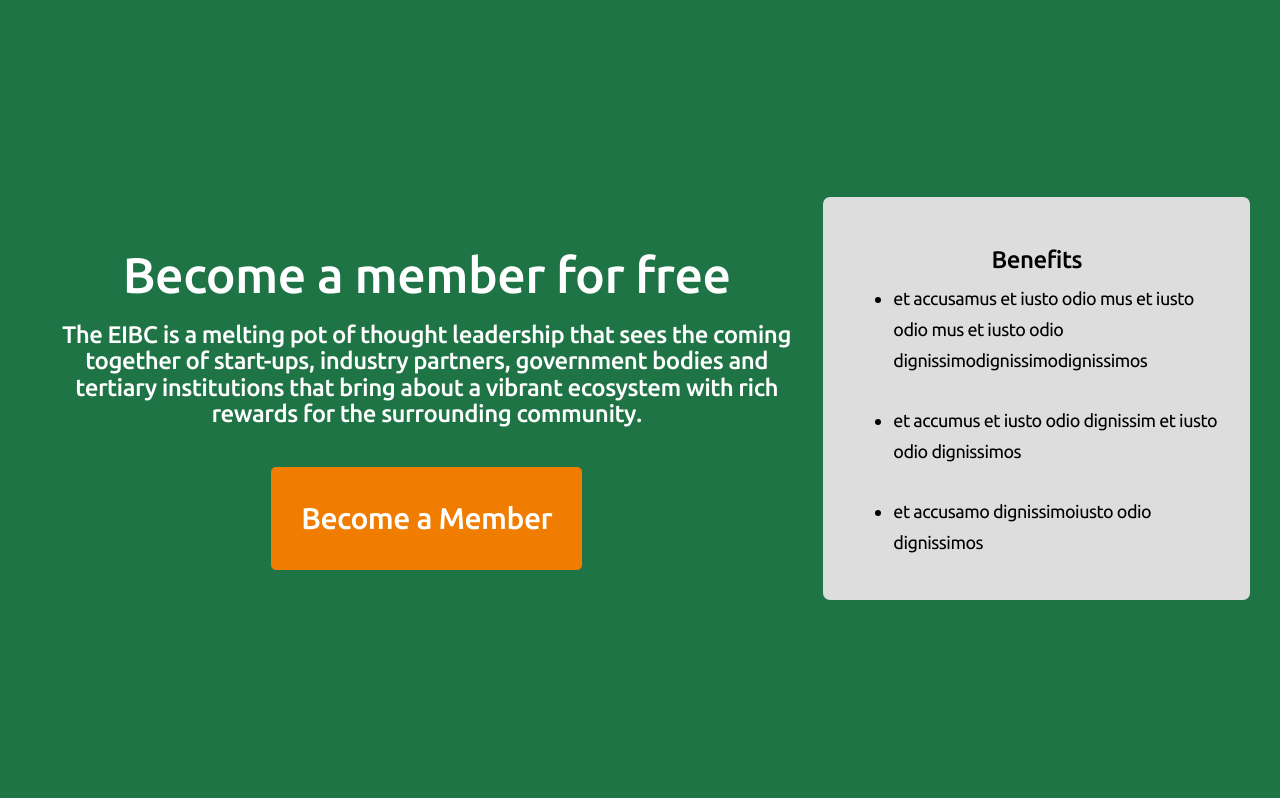
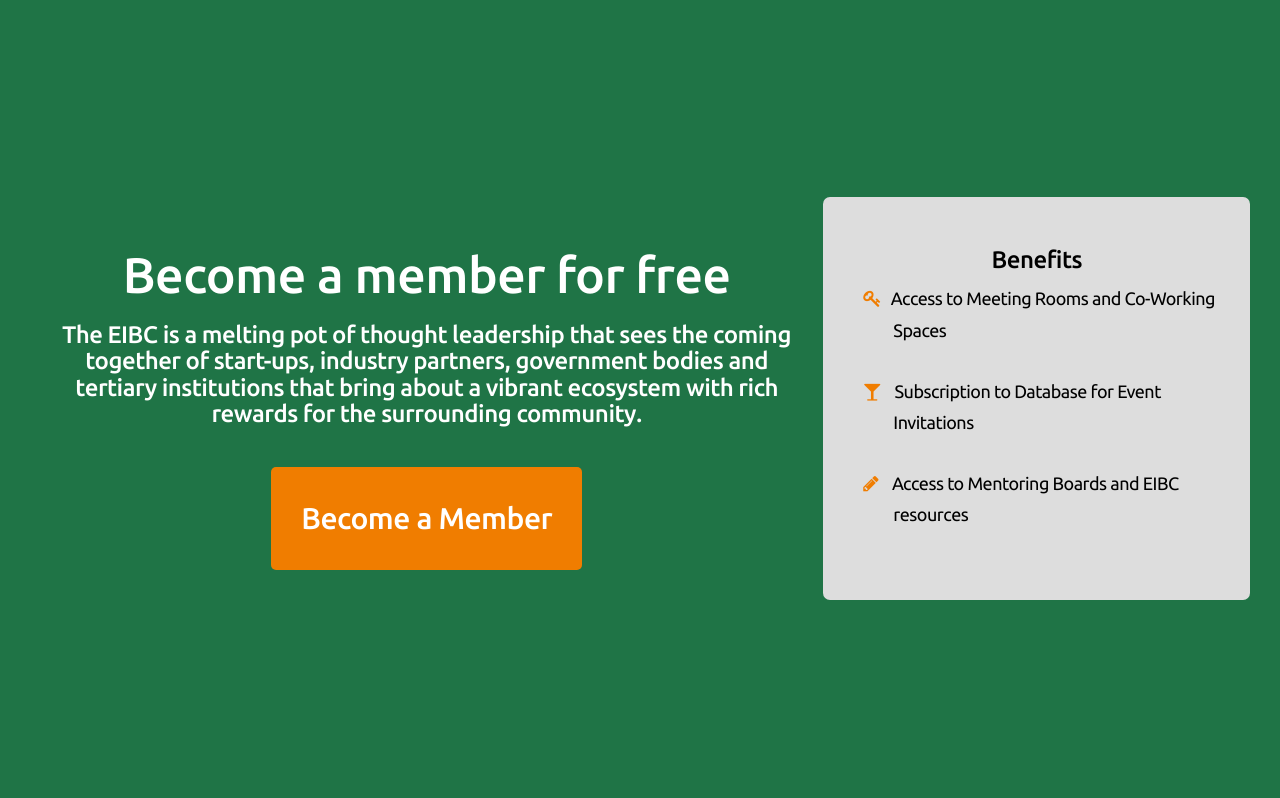
Before and after one commit to nathanstaylor1/eibc, a PHP site: page / in a window 1280 px wide. Shown: the part 4108-4906 px from the top of the page. Run offline with PHP 8.4, Linux system fonts and the light colour scheme; some libraries are stand-ins or nearby versions.

Commit message:
add benefits

```diff
--- a/assets/css/main.css
+++ b/assets/css/main.css
@@ -1084,6 +1084,23 @@ th {
     font-size: 12px;
   }
 }
+.benefits-list {
+  list-style: none;
+}
+.benefits-list li::before {
+  font-family: 'FontAwesome';
+  margin: 0 10px 0 -30px;
+  color: #f07d00;
+}
+.benefits-list li:nth-of-type(1)::before {
+  content: '\f084';
+}
+.benefits-list li:nth-of-type(2)::before {
+  content: '\f000';
+}
+.benefits-list li:nth-of-type(3)::before {
+  content: '\f040';
+}
 #mailing-form {
   font-size: 18px;
 }
--- a/assets/less/main.less
+++ b/assets/less/main.less
@@ -293,6 +293,24 @@ table, td, th {
 
 //Section Styling
 
+.benefits-list{
+  list-style: none;
+
+  li::before {
+    font-family: 'FontAwesome';
+    margin:0 10px 0 -30px;
+    color: @orange;
+  }
+  li:nth-of-type(1)::before{
+    content: '\f084';
+  }
+  li:nth-of-type(2)::before{
+    content: '\f000';
+  }
+  li:nth-of-type(3)::before{
+    content: '\f040';
+  }
+}
 
 
 #mailing-form{
--- a/content/landing/membership.html.php
+++ b/content/landing/membership.html.php
@@ -8,12 +8,12 @@
 		</div>
 		<div class="flex--1 postcard back-light-grey">
 			<h2 class="subheading">Benefits</h2>
-			<ul>
-				<li class="larger-text"> et accusamus et iusto odio mus et iusto odio mus et iusto odio dignissimodignissimodignissimos </li>
+			<ul class="benefits-list">
+				<li class="larger-text"></i>Access to Meeting Rooms and Co-Working Spaces </li>
 				<div class="clear-small"></div>
-				<li class="larger-text"> et accumus et iusto odio dignissim et iusto odio dignissimos </li>
+				<li class="larger-text"> Subscription to Database for Event Invitations </li>
 				<div class="clear-small"></div>
-				<li class="larger-text"> et accusamo dignissimoiusto odio dignissimos </li>
+				<li class="larger-text"> Access to Mentoring Boards and EIBC resources </li>
 
 			</ul>
 		</div>
```
